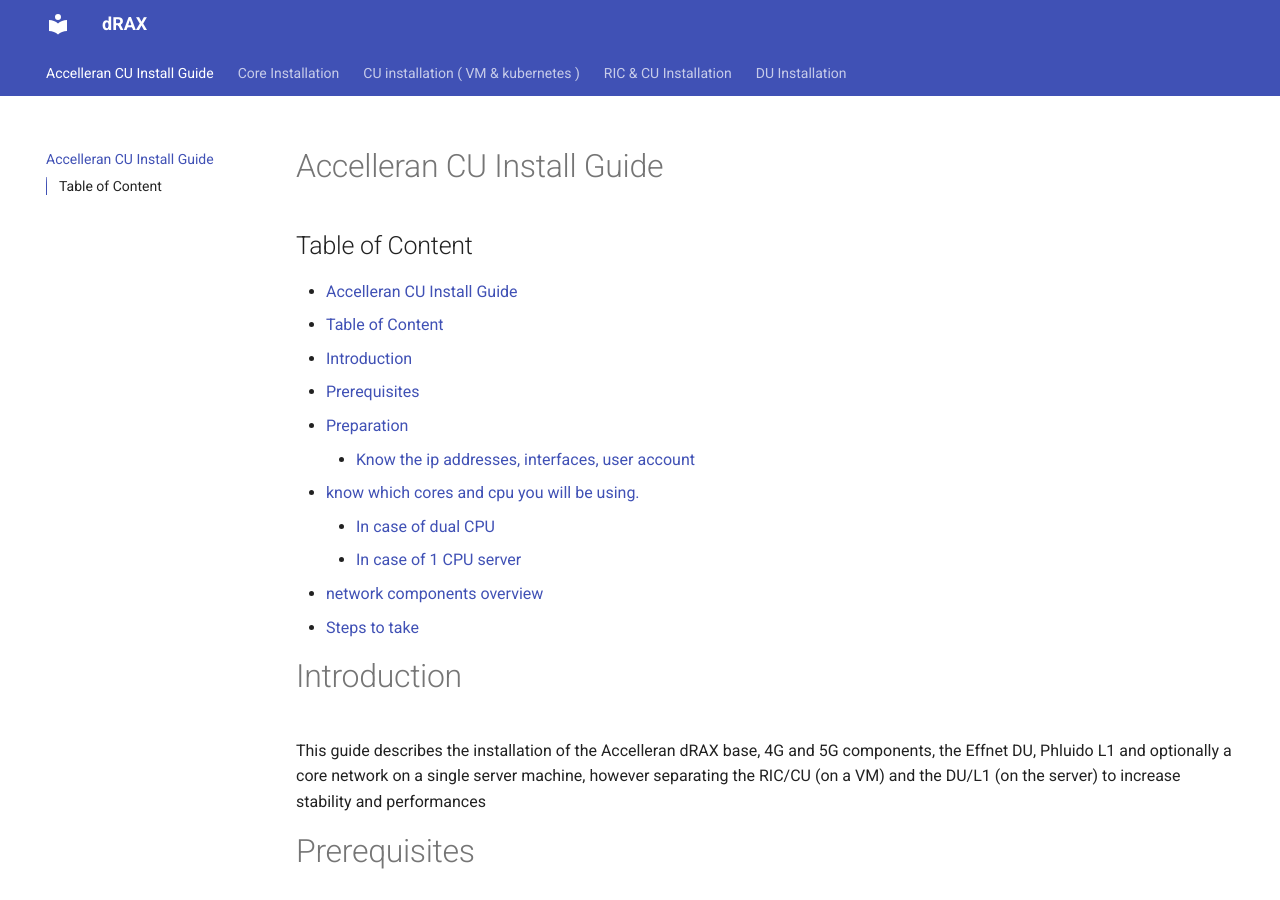
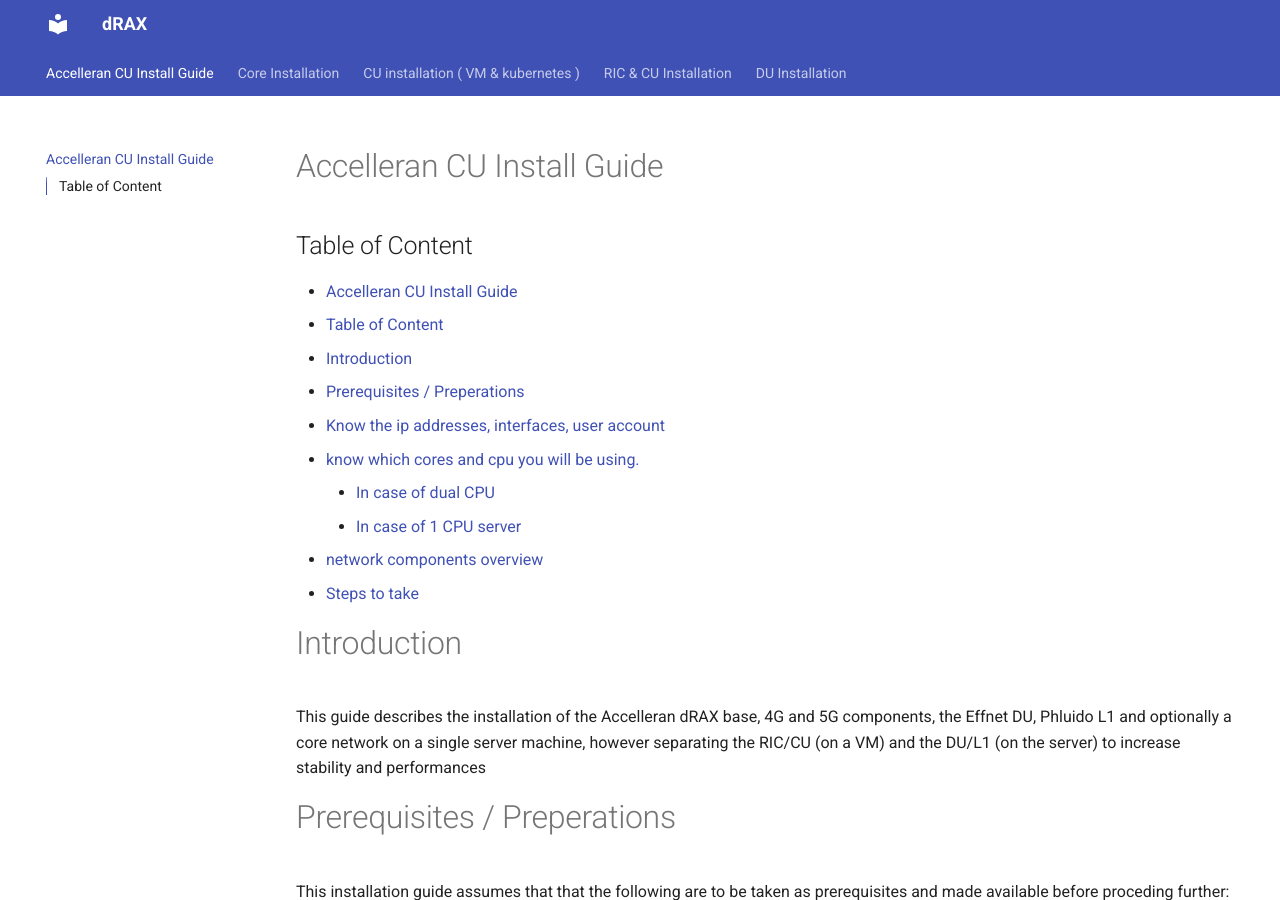
Before and after one commit to accelleran/drax-docs, an MkDocs documentation site: the page built from docs/index.md, in a window 1280 px wide and 900 px high. Built offline with MkDocs 1.6.1 and Material for MkDocs 9.7.7, drawn with Linux system fonts in a browser that asks for light colours; the version menu is left out.

Commit message:
rework toc

````diff
--- a/docs/index.md
+++ b/docs/index.md
@@ -4,12 +4,11 @@
 - [Accelleran CU Install Guide](#accelleran-cu-install-guide)
   - [Table of Content](#table-of-content)
 - [Introduction](#introduction)
-- [Prerequisites](#prerequisites)
-  - [Preparation](#preparation)
-    - [Know the ip addresses, interfaces, user account](#know-the-ip-addresses-interfaces-user-account)
+- [Prerequisites / Preperations](#prerequisites--preperations)
+  - [Know the ip addresses, interfaces, user account](#know-the-ip-addresses-interfaces-user-account)
   - [know which cores and cpu you will be using.](#know-which-cores-and-cpu-you-will-be-using)
-      - [In case of dual CPU](#in-case-of-dual-cpu)
-      - [In case of 1 CPU server](#in-case-of-1-cpu-server)
+    - [In case of dual CPU](#in-case-of-dual-cpu)
+    - [In case of 1 CPU server](#in-case-of-1-cpu-server)
 - [network components overview](#network-components-overview)
 - [Steps to take](#steps-to-take)
 
@@ -18,7 +17,7 @@
 This guide describes the installation of the Accelleran dRAX base, 4G and 5G components, the Effnet DU, Phluido L1 and optionally a core network on a single server machine, however separating the RIC/CU (on a VM) and the DU/L1 (on the server) to increase stability and performances
 
 
-# Prerequisites
+# Prerequisites / Preperations
 
 This installation guide assumes that that the following are to be taken as prerequisites and made available before proceding further:
 
@@ -65,9 +64,7 @@ NOTE: the VM shall be created using KVM/Virsh, this allows to have easy access t
 NOTE: while taking almost no active time to obtain the Phluido license code and the Effnet activation bundle, in order to do so we need to contact our technical partners and this may require up to a couple of working days so it is recommended to take the necessary actions to complete these steps first of all. Similarly, we must enable your dockerhub account to access and download the Accelleran software images, this also takes some time and can be done upfront
 
 
-## Preparation
-
-### Know the ip addresses, interfaces, user account
+## Know the ip addresses, interfaces, user account
 Make sure Ubuntu (Server) 20.04 is installed as said both on the physical server and on the virtual machine and that both have access to the internet.
 They both must have a static IP address on a fixed port, in the same subnet
 This guide will refer to the VM static IP address as `$NODE_IP` and the interface it belongs to as `$NODE_INT`, and to $SERVER_IP for the server static IP address.
@@ -128,7 +125,7 @@ Whenever a command has to be executed with root privileges it will be prefixed w
 ## know which cores and cpu you will be using.
 Depending on the server you will be using assign the cores to the DU and CU.
 
-#### In case of dual CPU
+### In case of dual CPU
 ``` bash
 ubuntu@bbu3:~$ numactl --hardware
 available: 2 nodes (0-1)
@@ -150,7 +147,7 @@ export CORE_SET_DU=0,2,4,6,8,10,12,14
 export CORE_SET_CU=1,3,5,7,9,11,13,15
 ```
 
-#### In case of 1 CPU server
+### In case of 1 CPU server
 ``` bash
 $ numactl --hardware
 available: 1 nodes (0)
````
